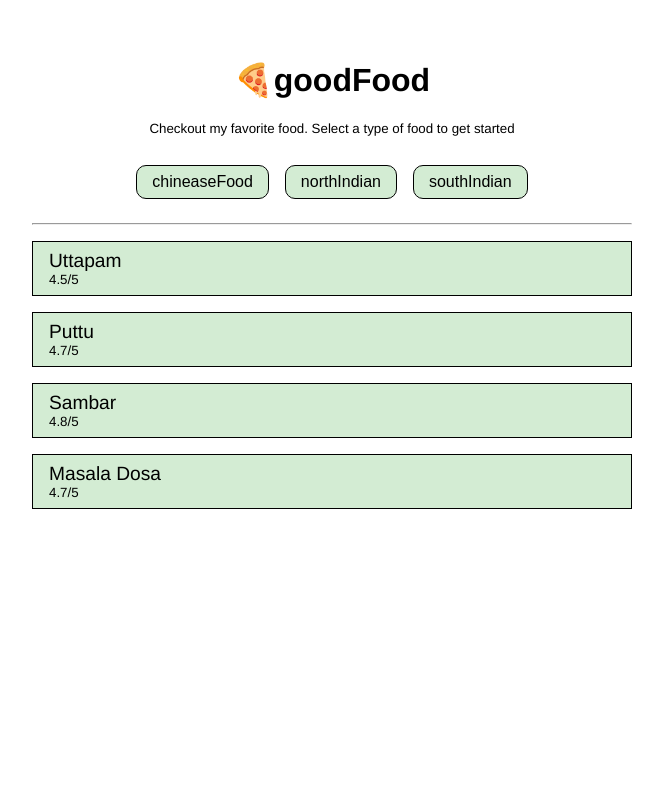
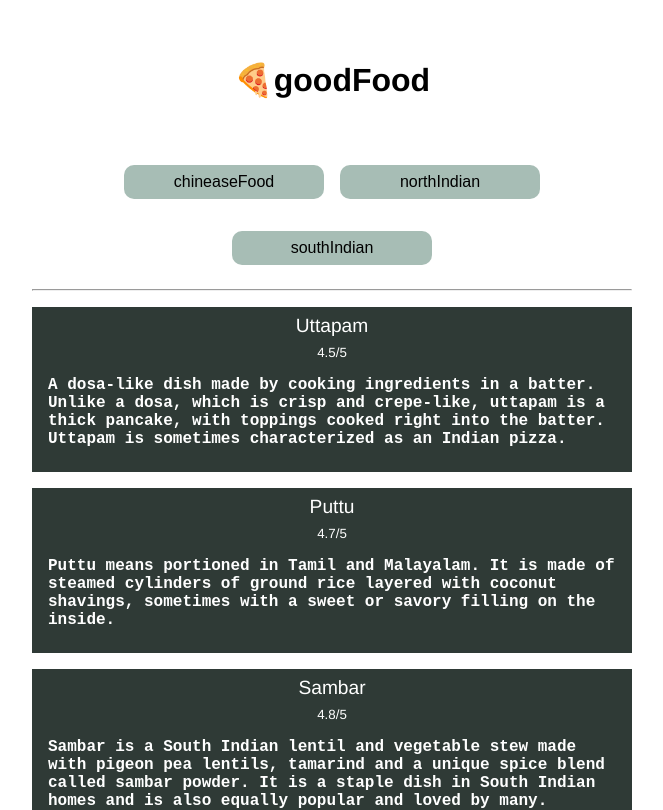
Before and after one commit to Sharmaryan/Favourite-food, a React (Create React App) app: page / in a window 1280 px wide. Shown: the top 810 px of the page, without its empty margins (308-971 px from the left). Built offline with nearby package versions, Linux system fonts and the light colour scheme.

Commit message:
initial commit

```diff
--- a/src/App.js
+++ b/src/App.js
@@ -3,22 +3,91 @@ import { useState } from "react";
 
 const foodDB = {
   chineaseFood: [
-    { name: "Momos", rating: "4.5/5" },
-    { name: "Chowmein", rating: "4.6/5" },
-    { name: "Fried Rice", rating: "5/5" },
-    { name: "Manchurian", rating: "4.7/5" },
-    { name: "Spring Rolls", rating: "4.7/5" }
+    {
+      name: "Momos",
+      rating: "4.5/5",
+      desc:
+        "Momo is a type of steamed dumpling with some form of filling. Momo has become a traditional delicacy in Nepal, Tibet, as well as among Nepalese and Tibetan communities in Bhutan, as well as people of the Indian regions of Darjeeling, Ladakh, Sikkim, Assam, and Arunachal Pradesh."
+    },
+
+    {
+      name: "Chowmein",
+      rating: "4.6/5",
+      desc:
+        "The words chow mein mean stir-fried noodles, also loosely translating to fried noodle in English, chow meaning stir-fried (or sautéed) and mein meaning noodles. The pronunciation chow mein is an English corruption of the Toisanese pronunciation chāu-mèn.[citation needed] The Toisan dialect was spoken by migrants to North America from Toisan."
+    },
+
+    {
+      name: "Fried Rice",
+      rating: "5/5",
+      desc:
+        "Fried rice is a dish of cooked rice that has been stir-fried in a wok or a frying pan and is usually mixed with other ingredients such as eggs, vegetables, seafood, or meat. It is often eaten by itself or as an accompaniment to another dish."
+    },
+
+    {
+      name: "Manchurian",
+      rating: "4.7/5",
+      desc:
+        "Manchurian is a class of Indian dishes made by roughly chopping and deep-frying a main ingredient like chicken, cauliflower (gobi), prawns, fish, mutton or paneer and then sautéeing it in a sauce flavored with soy sauce."
+    },
+
+    {
+      name: "Spring Rolls",
+      rating: "4.7/5",
+      desc:
+        "Spring rolls are filled with minced vegetables, seafood, poultry, or meat, folded into a food wrapper made from dough or rice paper that is rolled after being folded and is then baked, deep fried, or steamed."
+    }
   ],
   northIndian: [
-    { name: "Chhole bhature", rating: "5/5" },
-    { name: "Samosa", rating: "4.8/5" },
-    { name: "Dahi Bhalla", rating: "4.7/5" }
+    {
+      name: "Chhole bhature",
+      rating: "5/5",
+      desc:
+        "Chole bhature is a food dish popular in the Northern areas of the India.It is a combination of chana masala and bhatura/puri, a fried bread made from maida.Although it is known as a typical Punjabi dish, there are varied claims around the origin of dish."
+    },
+
+    {
+      name: "Samosa",
+      rating: "4.8/5",
+      desc:
+        "Samosa, a crispy and spicy deep fried snack that has an crisp and flaky outer layer made of maida and rich filling of mashed potato, peas and spices is a popular street food of India. It's a favorite snack among people of all ages and generally served with masala tea and tamarind chutney as afternoon snack."
+    },
+
+    {
+      name: "Dahi Bhalla",
+      rating: "4.7/5",
+      desc:
+        "Dahi Bhalla is a sumptuous dish, made with curd and some easily available spices and veggies.If you are a spice lover, you can add finely chopped green chilies or else you can use a pinch of red chilli powder to spice up the fluffy bhalla."
+    }
   ],
   southIndian: [
-    { name: "Uttapam", rating: "4.5/5" },
-    { name: "Puttu", rating: "4.7/5" },
-    { name: "Sambar", rating: "4.8/5" },
-    { name: "Masala Dosa", rating: "4.7/5" }
+    {
+      name: "Uttapam",
+      rating: "4.5/5",
+      desc:
+        "A dosa-like dish made by cooking ingredients in a batter. Unlike a dosa, which is crisp and crepe-like, uttapam is a thick pancake, with toppings cooked right into the batter. Uttapam is sometimes characterized as an Indian pizza."
+    },
+
+    {
+      name: "Puttu",
+      rating: "4.7/5",
+      desc:
+        "Puttu means portioned in Tamil and Malayalam. It is made of steamed cylinders of ground rice layered with coconut shavings, sometimes with a sweet or savory filling on the inside."
+    },
+
+    {
+      name: "Sambar",
+      rating: "4.8/5",
+      desc:
+        "Sambar is a South Indian lentil and vegetable stew made with pigeon pea lentils, tamarind and a unique spice blend called sambar powder. It is a staple dish in South Indian homes and is also equally popular and loved by many."
+    },
+
+    {
+      name: "Masala Dosa",
+      rating: "4.7/5",
+      desc:
+        "Masala Dosa or Masale Dose is a variant of the popular South Indian food. Masala Dosa is a thin crisp dosa, consumed with a spicy potato sabji. Masala Dosa is made from rice, potato, methi, curry leaves and served with Chutneys and Sambar. Though it was only popular in South India, it can be found almost in all other parts of the country, and even outside the country now."
+    }
   ]
 };
 
@@ -43,13 +112,28 @@ export default function App() {
           </button>
         ))}
       </div>
+
       <hr />
+
       <div style={{ textAlign: "left" }}>
         <ul style={{ paddingInlineStart: "0" }}>
           {foodDB[selectedFood].map((item) => (
             <li key={item.name} className="food-items">
-              <div style={{ fontSize: "larger" }}> {item.name} </div>
-              <div style={{ fontSize: "smaller" }}> {item.rating} </div>
+              <div style={{ fontSize: "larger", textAlign: "center" }}>
+                {" "}
+                {item.name}{" "}
+              </div>
+              <div
+                style={{
+                  fontSize: "smaller",
+                  textAlign: "center",
+                  paddingTop: ".5rem"
+                }}
+              >
+                {" "}
+                {item.rating}{" "}
+              </div>
+              <p className="item-description">{item.desc}</p>
             </li>
           ))}
         </ul>
--- a/src/styles.css
+++ b/src/styles.css
@@ -3,23 +3,31 @@
   max-width: 600px;
   margin: auto;
   padding: 2rem;
+  color: white;
+}
+h1 {
+  color: black;
 }
 body {
   font-family: "Franklin Gothic Medium", "Arial Narrow", Arial, sans-serif;
 }
 .food-items {
-  border: 1px solid black;
   margin: 1rem 0;
   padding: 0.5rem 1rem;
   list-style: none;
-  background-color: rgb(211, 236, 211);
+  background-color: rgb(47, 58, 54);
+}
+.item-description {
+  font-family: "Courier New", Courier, monospace;
+  font-weight: bold;
 }
 button {
-  border: 1px solid black;
+  border: none;
   margin: 1rem 0.5rem;
   border-radius: 10px;
   font-size: 1rem;
-  padding: 7px 15px;
+  padding: 0.5rem 0.3rem;
+  width: 200px;
   cursor: pointer;
-  background-color: rgb(211, 236, 211);
+  background-color: rgb(167, 189, 181);
 }
```
